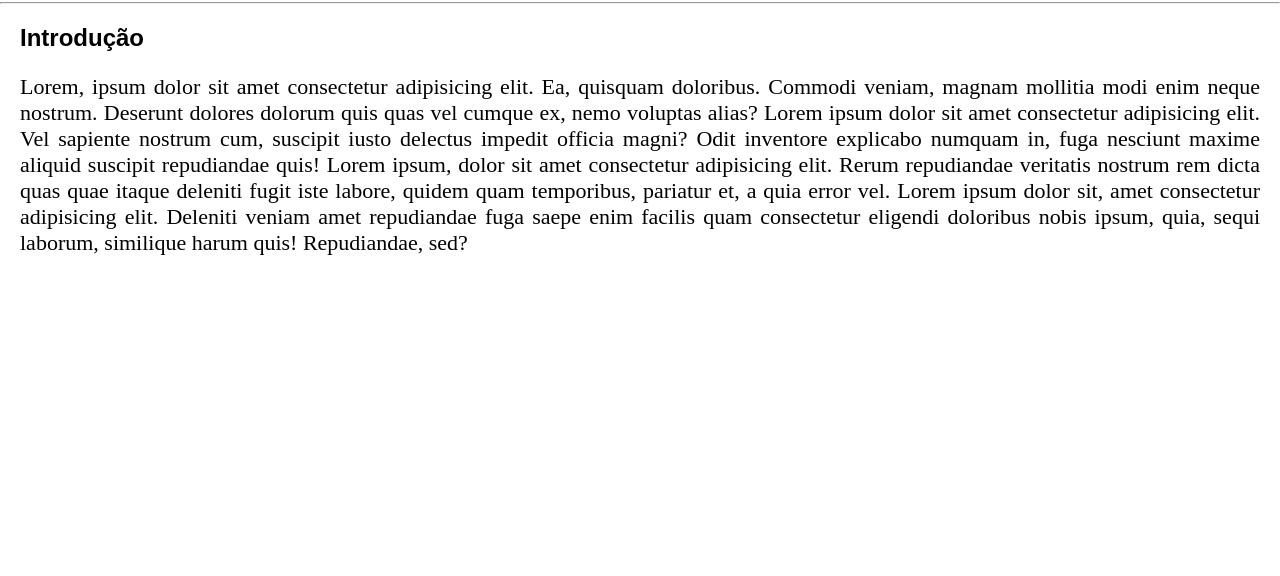
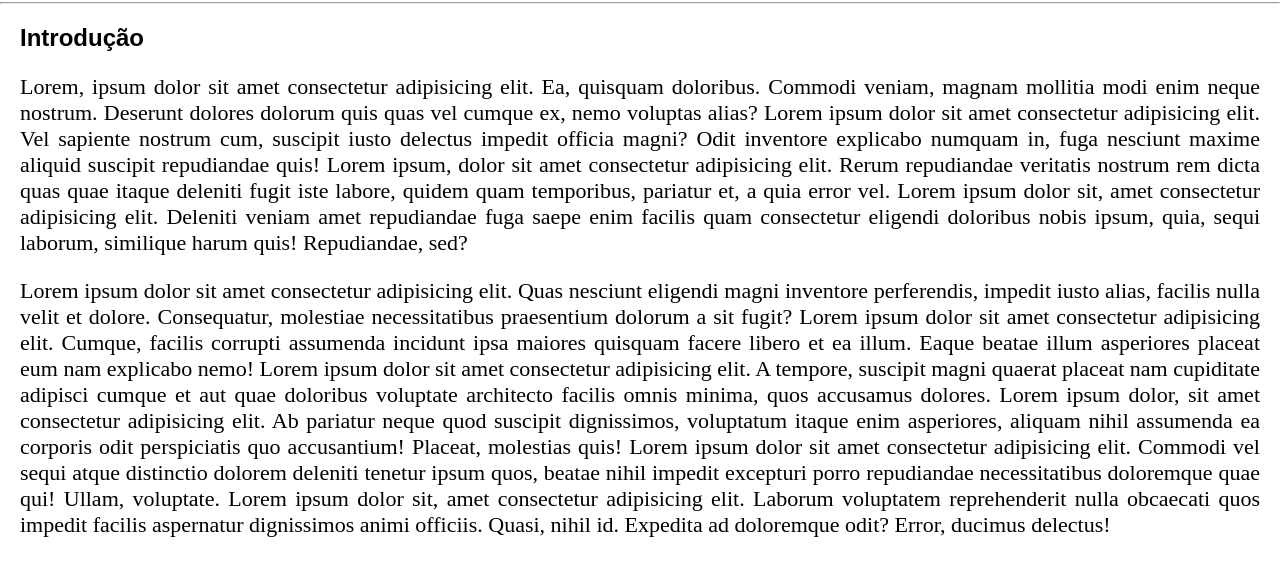
Before and after one commit to cleitonmendescoelho/Teste-Git, a plain HTML site: page index.html in a window 1280 px wide. Shown: the part 78-654 px from the top of the page. Drawn offline with Linux system fonts and the light colour scheme.

Commit message:
Alterações 09/01/2023

```diff
--- a/index.html
+++ b/index.html
@@ -16,6 +16,13 @@
         Lorem ipsum, dolor sit amet consectetur adipisicing elit. Rerum repudiandae veritatis nostrum rem dicta quas quae itaque deleniti fugit iste labore, quidem quam temporibus, pariatur et, a quia error vel.
         Lorem ipsum dolor sit, amet consectetur adipisicing elit. Deleniti veniam amet repudiandae fuga saepe enim facilis quam consectetur eligendi doloribus nobis ipsum, quia, sequi laborum, similique harum quis! Repudiandae, sed?
     </p>
+    <p>Lorem ipsum dolor sit amet consectetur adipisicing elit. Quas nesciunt eligendi magni inventore perferendis, impedit iusto alias, facilis nulla velit et dolore. Consequatur, molestiae necessitatibus praesentium dolorum a sit fugit?
+        Lorem ipsum dolor sit amet consectetur adipisicing elit. Cumque, facilis corrupti assumenda incidunt ipsa maiores quisquam facere libero et ea illum. Eaque beatae illum asperiores placeat eum nam explicabo nemo!
+        Lorem ipsum dolor sit amet consectetur adipisicing elit. A tempore, suscipit magni quaerat placeat nam cupiditate adipisci cumque et aut quae doloribus voluptate architecto facilis omnis minima, quos accusamus dolores.
+        Lorem ipsum dolor, sit amet consectetur adipisicing elit. Ab pariatur neque quod suscipit dignissimos, voluptatum itaque enim asperiores, aliquam nihil assumenda ea corporis odit perspiciatis quo accusantium! Placeat, molestias quis!
+        Lorem ipsum dolor sit amet consectetur adipisicing elit. Commodi vel sequi atque distinctio dolorem deleniti tenetur ipsum quos, beatae nihil impedit excepturi porro repudiandae necessitatibus doloremque quae qui! Ullam, voluptate.
+        Lorem ipsum dolor sit, amet consectetur adipisicing elit. Laborum voluptatem reprehenderit nulla obcaecati quos impedit facilis aspernatur dignissimos animi officiis. Quasi, nihil id. Expedita ad doloremque odit? Error, ducimus delectus!
+    </p>
     </div>
 </body>
 </html>
```
